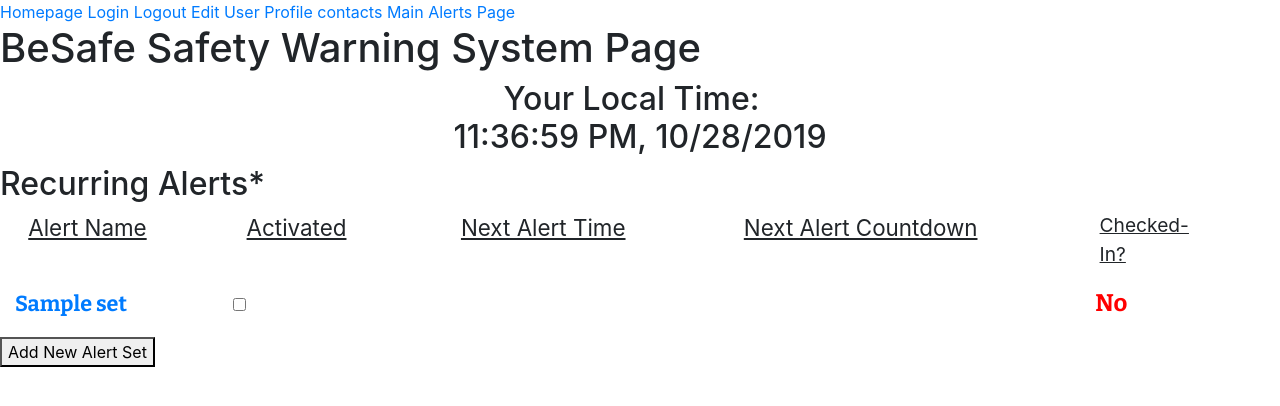
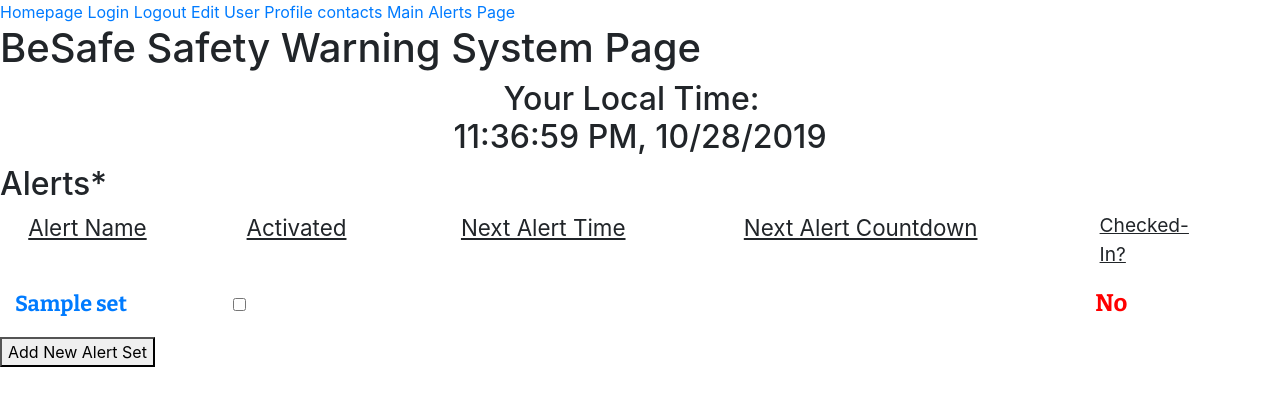
Before and after one commit to beegeiger/besafe, a Flask app: template templates/besafe_alerts.html in a window 1280 px wide. Shown: the top 406 px of the page. Run offline with Flask 2, Linux system fonts and the light colour scheme; the template is opened without the code that fills it: most values are stand-ins (such as "Sample title", 1, 10 or a date in 2020); parts of the project's set-up code (start-up, migrations or seed data) failed here and were passed over; some libraries are stand-ins or nearby versions.

Commit message:
Cleaning Up Alerts Page

```diff
--- a/templates/besafe_alerts.html
+++ b/templates/besafe_alerts.html
@@ -7,7 +7,7 @@
 <h1>BeSafe Safety Warning System Page</h1>
 <div style="text-align: center"> <h2>Your Local Time: &nbsp <div id='clock'></div></h2></div>
 
-<h2>Recurring Alerts*</h2>
+<h2>Alerts*</h2>
 <div class="container-fluid.">
 	<div class="row">
 		<div class="col-2">
@@ -32,7 +32,7 @@
 </div>
 
 
-
+<!--#########################################-->
 
 {% for set in alert_sets %}
 <div class="container-fluid.">
@@ -76,17 +76,15 @@
 
 	</div>
 </div>
+
+
 {% endfor %}
+
+<!--#########################################-->
+
 <button id="add_new_main" type="button">Add New Alert Set</button>
 <div>
 	<button id="add_sched" type="button" class="hidden">Create Pre-Scheduled Alerts</button> <button id="add_rec" type="button" class="hidden">Create Recurring Alerts</button>
-
-
-
-
-
-
-
 
 
 
@@ -144,6 +142,7 @@
 	</div>
 </div>
 
+<!--#########################################-->
 
 <script type="text/javascript">
 	$(document).ready( function() {
@@ -198,6 +197,7 @@
 	  setInterval(displayTime, 1000);
 
 	});
+
 
 	$(document).ready(function(){
 	    $( "#add_sched" ).click(function(){
```
